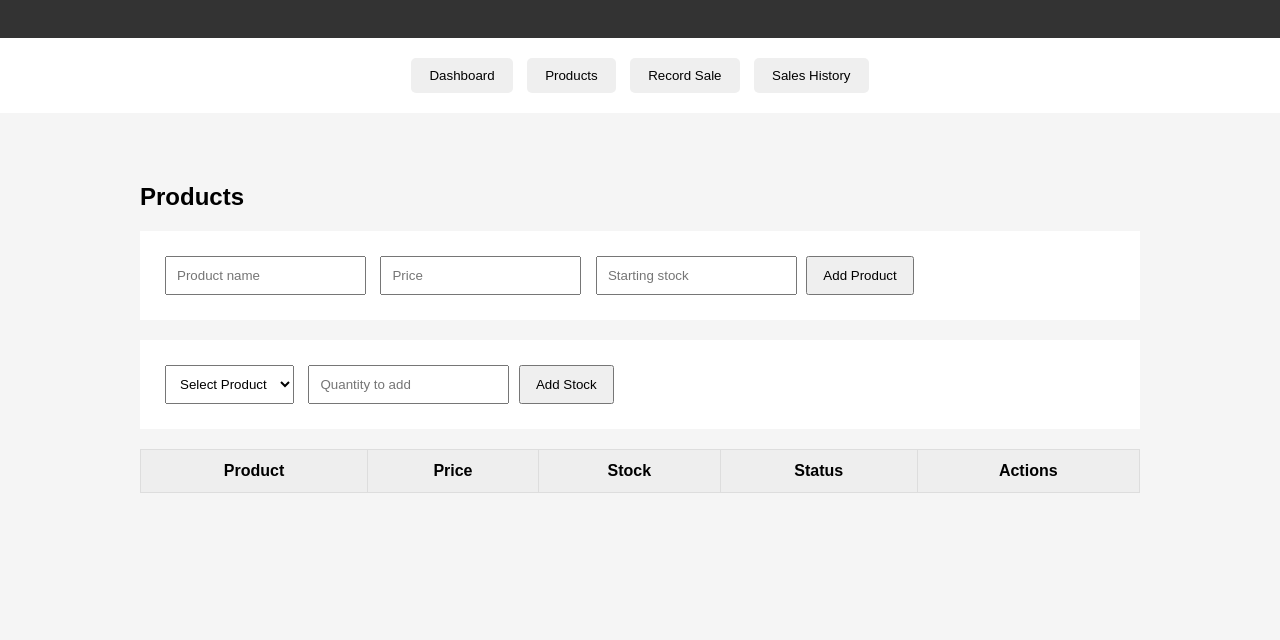
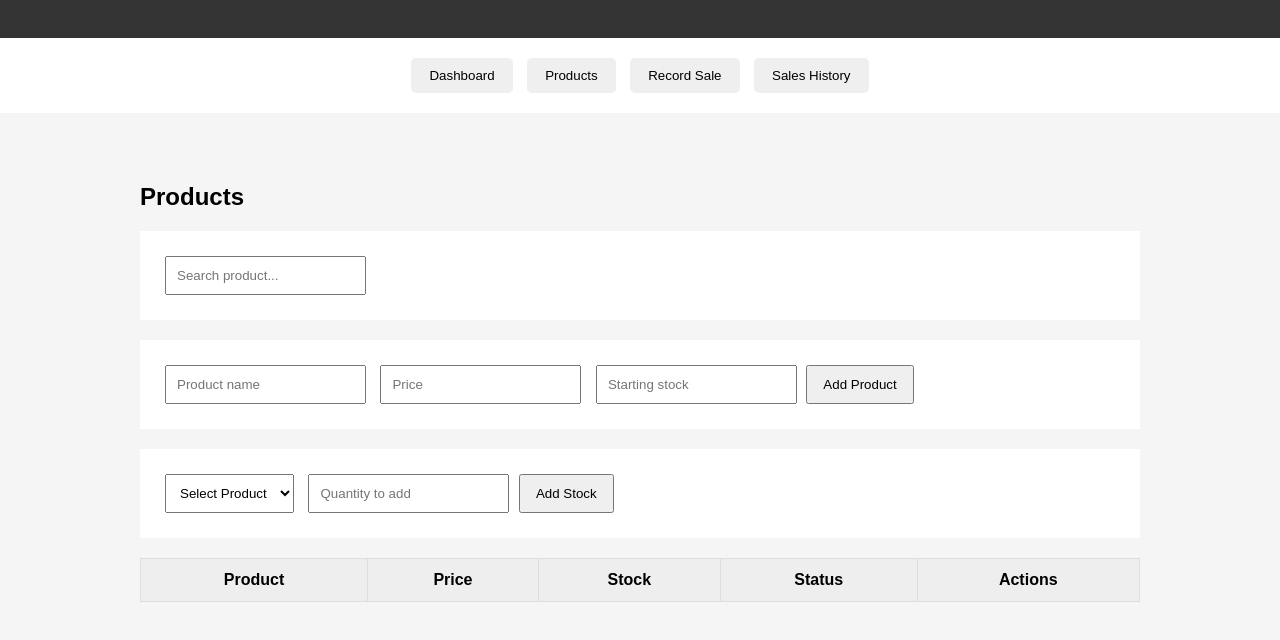
Before and after one commit to moonamoonz/student-inventory-system, a plain HTML site: page index.html in a window 1280 px wide. Both pictures are taken after a click on the button "Products". Shown: the part 126-766 px from the top of the page. Drawn offline with Linux system fonts and the light colour scheme.

Commit message:
Implement product search feature in index.html
Added search functionality for products in the Products section.

```diff
--- a/index.html
+++ b/index.html
@@ -1,5 +1,6 @@
 <!DOCTYPE html>
 <html>
+
 <head>
     <title>Student Inventory Management System</title>
     <link rel="stylesheet" href="style.css">
@@ -23,9 +24,11 @@
 
         <!-- DASHBOARD -->
         <section id="dashboard" class="page">
+
             <h2>Dashboard</h2>
 
             <div class="cards">
+
                 <div class="card">
                     <h3>Total Products</h3>
                     <p id="totalProducts">0</p>
@@ -45,25 +48,67 @@
                     <h3>Total Sales</h3>
                     <p id="totalSales">₱0.00</p>
                 </div>
+
             </div>
+
         </section>
 
 
         <!-- PRODUCTS -->
         <section id="products" class="page" style="display:none;">
+
             <h2>Products</h2>
 
+            <!-- SEARCH -->
             <div class="form">
-                <input type="text" id="productName" placeholder="Product name">
-                <input type="number" id="productPrice" placeholder="Price">
-                <input type="number" id="productStock" placeholder="Starting stock">
 
-                <button onclick="addProduct()">Add Product</button>
+                <input
+                    type="text"
+                    id="searchProduct"
+                    placeholder="Search product..."
+                    onkeyup="searchProducts()"
+                >
+
             </div>
 
+
+            <!-- ADD PRODUCT -->
             <div class="form">
+
+                <input
+                    type="text"
+                    id="productName"
+                    placeholder="Product name"
+                >
+
+                <input
+                    type="number"
+                    id="productPrice"
+                    placeholder="Price"
+                >
+
+                <input
+                    type="number"
+                    id="productStock"
+                    placeholder="Starting stock"
+                >
+
+                <button onclick="addProduct()">
+                    Add Product
+                </button>
+
+            </div>
+
+
+            <!-- RESTOCK -->
+            <div class="form">
+
                 <select id="restockProduct">
-        <option value="">Select Product</option>
+
+                    <option value="">
+                        Select Product
+                    </option>
+
                 </select>
 
                 <input
@@ -73,29 +118,44 @@
                     min="1"
                 >
 
-    <button onclick="restockProduct()">Add Stock</button>
+                <button onclick="restockProduct()">
+                    Add Stock
+                </button>
+
             </div>
+
+
+            <!-- PRODUCT TABLE -->
             <table>
+
                 <thead>
+
                     <tr>
+
                         <th>Product</th>
                         <th>Price</th>
                         <th>Stock</th>
                         <th>Status</th>
                         <th>Actions</th>
+
                     </tr>
+
                 </thead>
 
                 <tbody id="productTable"></tbody>
+
             </table>
+
         </section>
 
 
         <!-- RECORD SALE -->
         <section id="sales" class="page" style="display:none;">
+
             <h2>Record Sale</h2>
 
             <div class="form">
+
                 <select id="saleProduct"></select>
 
                 <input
@@ -105,48 +165,75 @@
                     min="1"
                 >
 
-                <button onclick="recordSale()">Record Sale</button>
+                <button onclick="recordSale()">
+                    Record Sale
+                </button>
+
             </div>
+
 
             <h3>Current Transaction</h3>
 
             <table>
+
                 <thead>
+
                     <tr>
+
                         <th>Product</th>
                         <th>Quantity</th>
                         <th>Subtotal</th>
+
                     </tr>
+
                 </thead>
 
                 <tbody id="transactionTable"></tbody>
+
             </table>
 
-            <h3>Total: ₱<span id="transactionTotal">0.00</span></h3>
+
+            <h3>
+                Total: ₱
+                <span id="transactionTotal">
+                    0.00
+                </span>
+            </h3>
+
         </section>
 
 
         <!-- SALES HISTORY -->
         <section id="history" class="page" style="display:none;">
+
             <h2>Sales History</h2>
 
             <table>
+
                 <thead>
+
                     <tr>
+
                         <th>Date</th>
                         <th>Product</th>
                         <th>Quantity</th>
                         <th>Total</th>
+
                     </tr>
+
                 </thead>
 
                 <tbody id="salesTable"></tbody>
+
             </table>
+
         </section>
 
     </main>
 
+
     <script src="script.js"></script>
 
 </body>
+
 </html>
```
Lines whose indentation alone changed are shown as unchanged.
